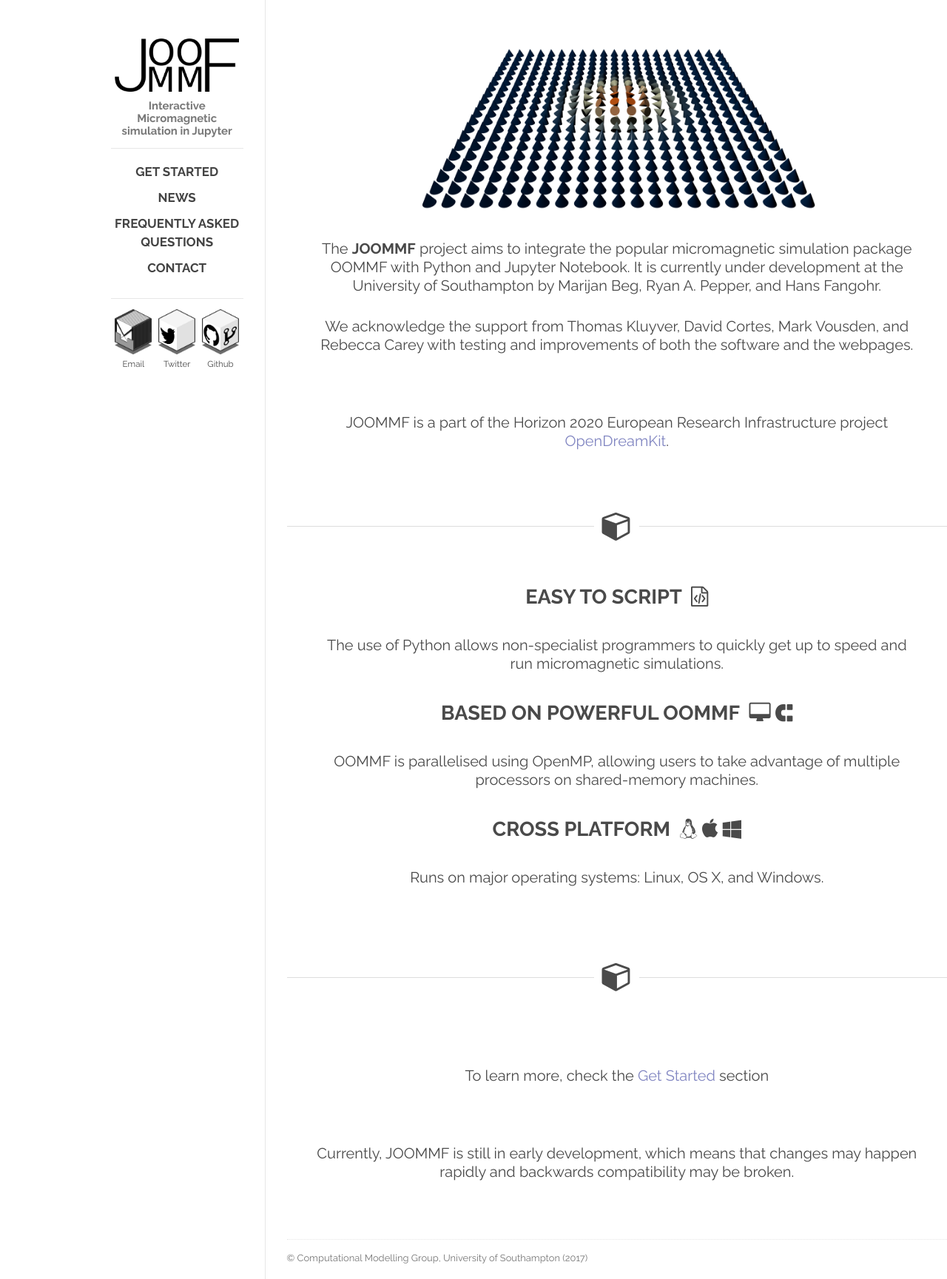
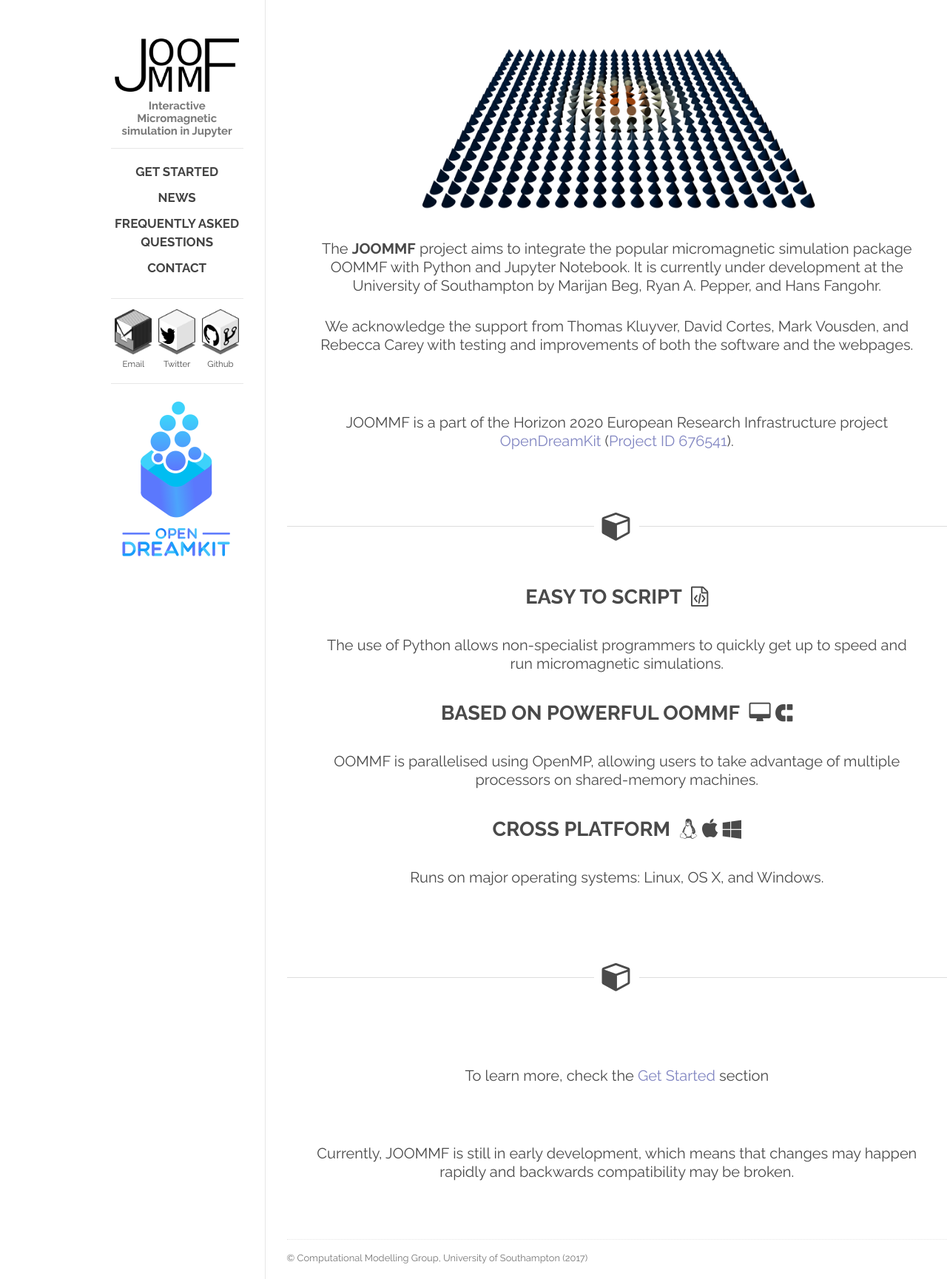
Before and after one commit to joommf-attic/joommf.github.io, a Jekyll site: the page built from index.html, in a window 1280 px wide. Shown: the whole page at 74% size. Built offline with Jekyll 4.4.1, drawn with Linux system fonts in a browser that asks for light colours; nearby versions of some CDN libraries.

Commit message:
Add ODK logo & project ID number

```diff
--- a/_includes/front_page.html
+++ b/_includes/front_page.html
@@ -22,7 +22,9 @@
       both the software and the webpages. </p>
 
     <p style="margin-top: 4em;">
-    JOOMMF is a part of the Horizon 2020 European Research Infrastructure project <a href="http://opendreamkit.org/">OpenDreamKit</a>.
+    JOOMMF is a part of the Horizon 2020 European Research Infrastructure project
+    <a href="http://opendreamkit.org/">OpenDreamKit</a>
+    (<a href="https://cordis.europa.eu/project/rcn/198334_en.html">Project ID 676541</a>).
     </p>
 
   </div>
--- a/_layouts/default.html
+++ b/_layouts/default.html
@@ -72,6 +72,12 @@
 
         </div> <!-- close footer -->
 
+        <div class="footer">
+          <a href="http://opendreamkit.org/">
+            <img src="/images/opendreamkit_logo.png" style="max-width: 170px;" />
+          </a>
+        </div>
+
       </div> <!-- close sidebar -->
 
         {{ content }}
```
Also changed, not shown: images/opendreamkit_logo.png (added).
